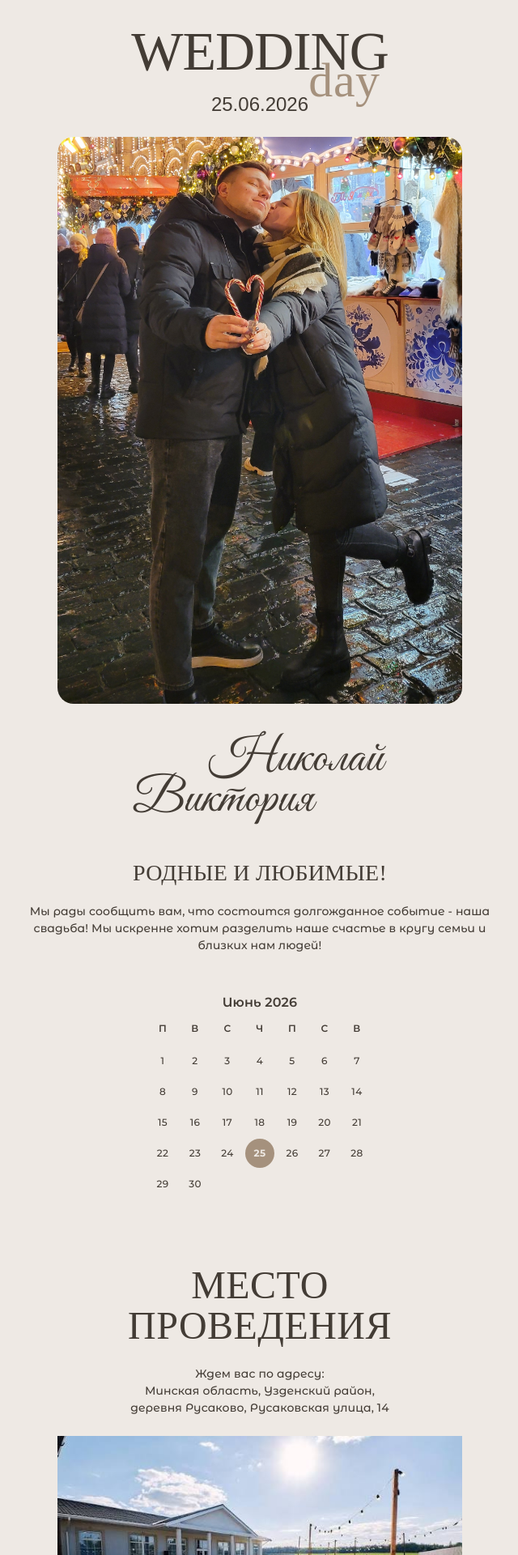
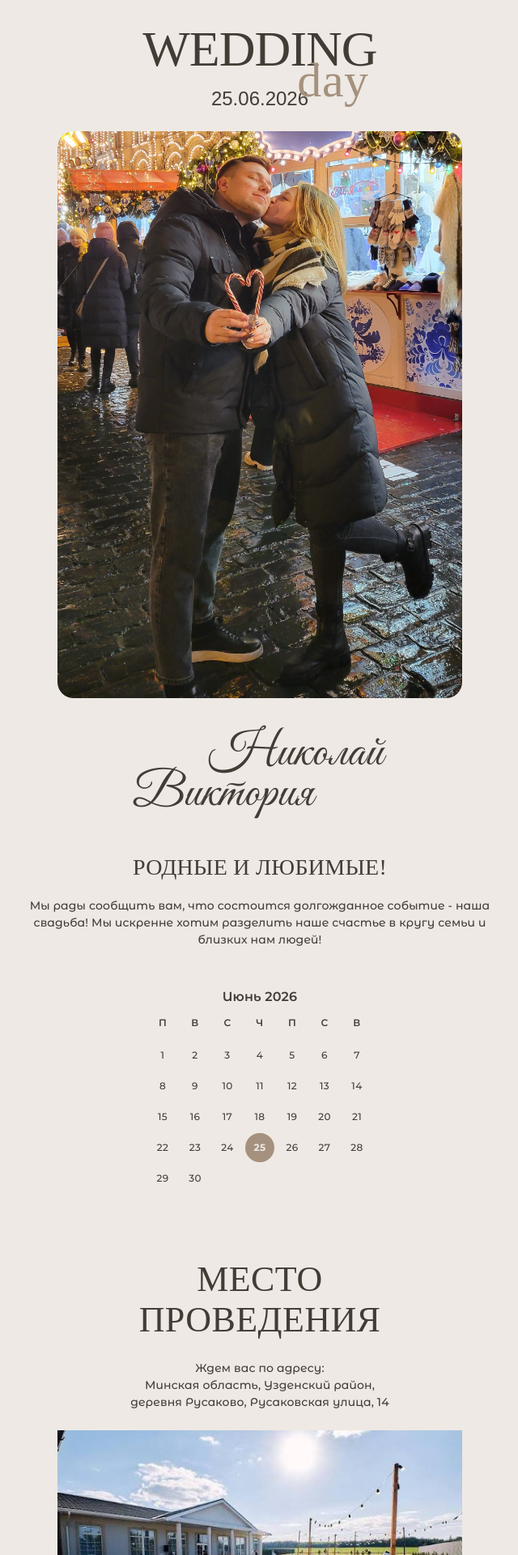
Before and after one commit to Nikkov17/wi-app, a React (Create React App) app: page / in a window 1280 px wide. Shown: the top 1920 px of the page at 81% size, without its empty margins (319-959 px from the left). Built offline with nearby package versions, Linux system fonts and the light colour scheme; a web font is replaced by a local one.

Commit message:
update font system

```diff
--- a/src/components/Contacts/Contacts.jsx
+++ b/src/components/Contacts/Contacts.jsx
@@ -1,6 +1,6 @@
 import PhoneIcon from '@mui/icons-material/Phone';
 import { Box, Link, Typography } from '@mui/material';
-import { COLOR, FONT, CSS_VALUES } from '../../constants';
+import { COLOR, FONT, FONT_SIZE, CSS_VALUES } from '../../constants';
 
 export const Contacts = () => {
   return (
@@ -24,7 +24,7 @@ export const Contacts = () => {
       >
         <Typography
           sx={{
-            fontSize: '48px',
+            fontSize: `${FONT_SIZE.sectionTitle}px`,
             fontFamily: FONT.common.title,
             lineHeight: '50px',
           }}
--- a/src/components/Details/Details.jsx
+++ b/src/components/Details/Details.jsx
@@ -1,5 +1,5 @@
 import { Box, Typography } from '@mui/material';
-import { COLOR, FONT, CSS_VALUES } from '../../constants';
+import { COLOR, FONT, FONT_SIZE, CSS_VALUES } from '../../constants';
 import AirportShuttleIcon from '@mui/icons-material/AirportShuttle';
 import LocalFloristIcon from '@mui/icons-material/LocalFlorist';
 import NightlightIcon from '@mui/icons-material/Nightlight';
@@ -28,7 +28,7 @@ export const Details = () => {
       >
         <Typography
           sx={{
-            fontSize: '48px',
+            fontSize: `${FONT_SIZE.sectionTitle}px`,
             fontFamily: FONT.common.title,
             lineHeight: '50px',
           }}
--- a/src/components/DressCode/DressCode.jsx
+++ b/src/components/DressCode/DressCode.jsx
@@ -1,5 +1,5 @@
 import { Box, Typography } from '@mui/material';
-import { COLOR, FONT, CSS_VALUES } from '../../constants';
+import { COLOR, FONT, FONT_SIZE, CSS_VALUES } from '../../constants';
 
 export const DressCode = () => {
   return (
@@ -23,7 +23,7 @@ export const DressCode = () => {
       >
         <Typography
           sx={{
-            fontSize: '48px',
+            fontSize: `${FONT_SIZE.sectionTitle}px`,
             fontFamily: FONT.common.title,
             lineHeight: '50px',
           }}
--- a/src/components/Form/Form.jsx
+++ b/src/components/Form/Form.jsx
@@ -1,5 +1,5 @@
 import { Box, Typography, Button } from '@mui/material';
-import { COLOR, FONT, CSS_VALUES } from '../../constants';
+import { COLOR, FONT, FONT_SIZE, CSS_VALUES } from '../../constants';
 
 export const Form = () => {
   return (
@@ -24,7 +24,7 @@ export const Form = () => {
       >
         <Typography
           sx={{
-            fontSize: '48px',
+            fontSize: `${FONT_SIZE.sectionTitle}px`,
             fontFamily: FONT.common.title,
             lineHeight: '50px',
           }}
--- a/src/components/Heading/Heading.jsx
+++ b/src/components/Heading/Heading.jsx
@@ -1,6 +1,6 @@
 import Img1 from '../../assets/img-1.jpg';
 import { Box, Typography } from '@mui/material';
-import { COLOR, FONT, CSS_VALUES } from '../../constants';
+import { COLOR, FONT, FONT_SIZE, CSS_VALUES } from '../../constants';
 
 export const Heading = () => {
   return (
@@ -29,7 +29,11 @@ export const Heading = () => {
         >
           <Typography
             variant="h1"
-            sx={{ fontFamily: FONT.common.title, fontWeight: 500, fontSize: '68px' }}
+            sx={{
+              fontFamily: FONT.common.title,
+              fontWeight: 500,
+              fontSize: `${FONT_SIZE.appTitle}px`,
+            }}
             color={COLOR.base}
           >
             WEDDING
--- a/src/components/Location/Location.jsx
+++ b/src/components/Location/Location.jsx
@@ -1,7 +1,7 @@
 import Location1 from '../../assets/location1.jpeg';
 import Location2 from '../../assets/location2.webp';
 import { Box, Typography, Link, Button } from '@mui/material';
-import { COLOR, FONT, CSS_VALUES } from '../../constants';
+import { COLOR, FONT, FONT_SIZE, CSS_VALUES } from '../../constants';
 
 export const Location = () => {
   return (
@@ -25,7 +25,7 @@ export const Location = () => {
       >
         <Typography
           sx={{
-            fontSize: '48px',
+            fontSize: `${FONT_SIZE.sectionTitle}px`,
             fontFamily: FONT.common.title,
             lineHeight: '50px',
           }}
--- a/src/components/Timing/Timing.jsx
+++ b/src/components/Timing/Timing.jsx
@@ -3,7 +3,7 @@ import CakeIcon from '@mui/icons-material/Cake';
 import RestaurantIcon from '@mui/icons-material/Restaurant';
 import WeddingRing from '../../assets/wedding-ring.png';
 import { Box, Typography } from '@mui/material';
-import { COLOR, FONT, CSS_VALUES } from '../../constants';
+import { COLOR, FONT, FONT_SIZE, CSS_VALUES } from '../../constants';
 
 export const Timing = () => {
   return (
@@ -27,7 +27,7 @@ export const Timing = () => {
       >
         <Typography
           sx={{
-            fontSize: '48px',
+            fontSize: `${FONT_SIZE.sectionTitle}px`,
             fontFamily: FONT.common.title,
             lineHeight: '50px',
           }}
--- a/src/constants.js
+++ b/src/constants.js
@@ -13,6 +13,11 @@ export const FONT = {
   en: { cursive: "'Monsieur La Doulaise', cursive" },
 };
 
+export const FONT_SIZE = {
+  appTitle: 62,
+  sectionTitle: 44,
+};
+
 export const CSS_VALUES = {
   sectionIndent: 24,
   sectionMaxWidth: 600,
```
